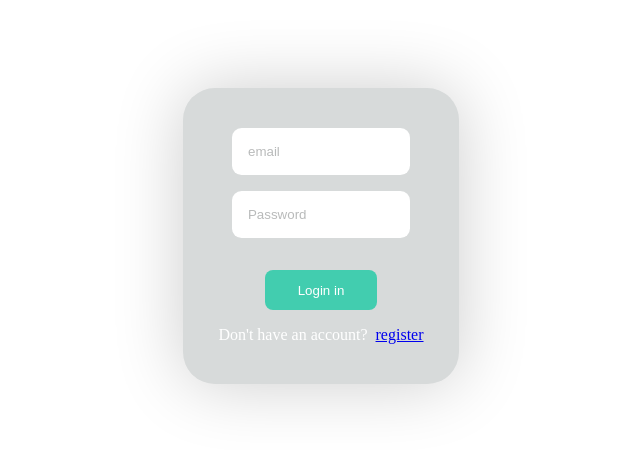
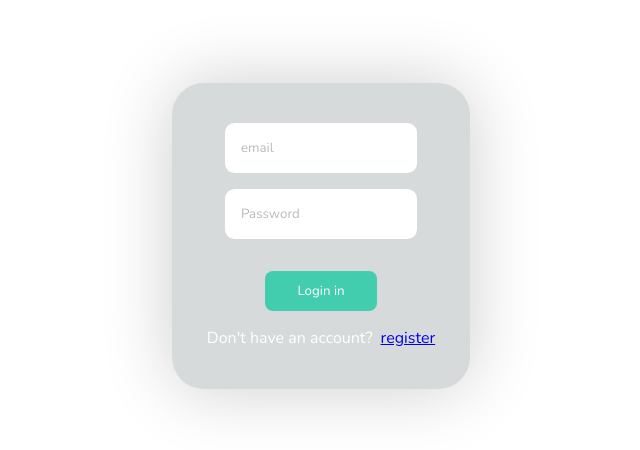
Before and after one commit to Mayannnkk/ChatApp-frontend, a React (Create React App) app: page /Login in a window 1280 px wide. Shown: the part 164-614 px from the top of the page, without its empty margins (319-959 px from the left). Built offline with nearby package versions, Linux system fonts and the light colour scheme; no server answers.

Commit message:
Update index.css

```diff
--- a/src/index.css
+++ b/src/index.css
@@ -1,3 +1,7 @@
+  @import url('https://fonts.googleapis.com/css2?family=Nunito&display=swap');
 body{
     margin: 0px;
 }
+*{
+    font-family: 'Nunito', sans-serif;
+}
```
